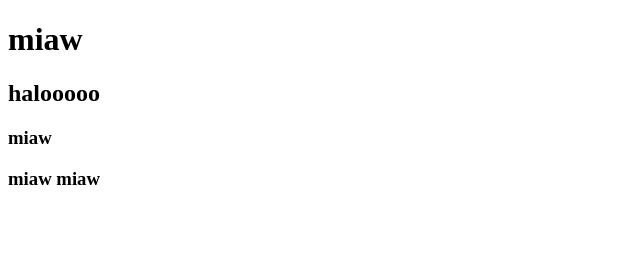
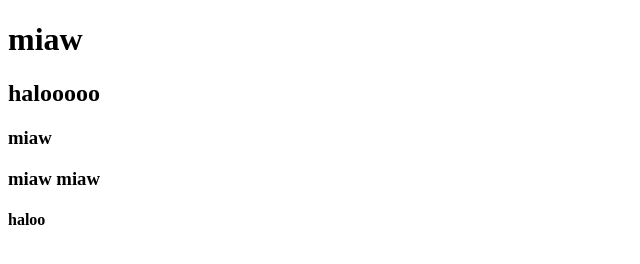
Before and after one commit to rawidya/tugas-ya-, a plain HTML site: page Index.html/index.html in a window 1280 px wide. Shown: the full height of the page, 0-640 px from the left. Drawn offline with Linux system fonts and the light colour scheme.

Commit message:
aku menyapamu balik dan menambahkan lebih banyak baris

```diff
--- a/Index.html/index.html
+++ b/Index.html/index.html
@@ -11,5 +11,6 @@
         <h2>halooooo</h2>
         <h3>miaw</h3>
         <h3>miaw miaw</h3>
+        <h4>haloo</h4>
 </body>
 </html>
```
